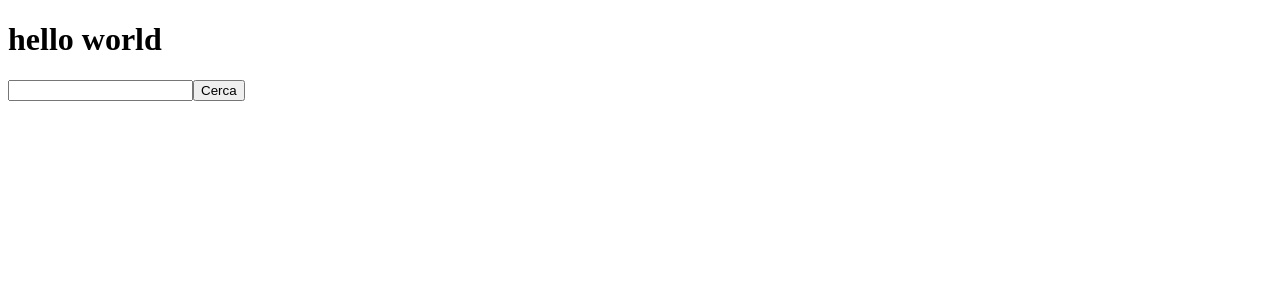
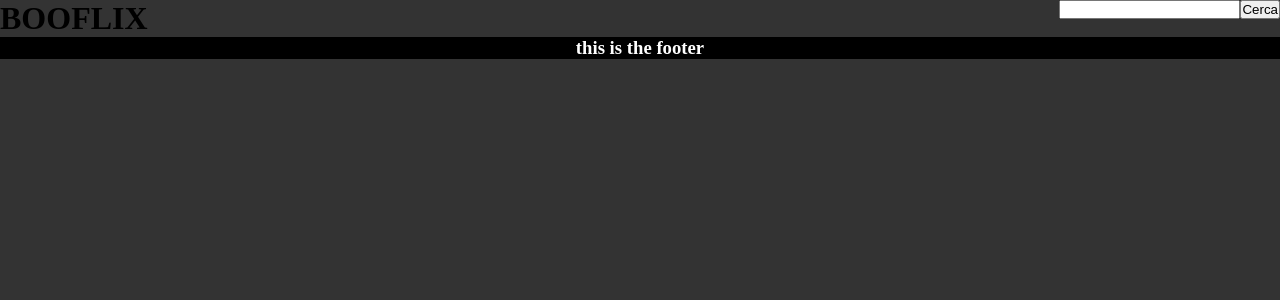
Before and after one commit to valentinobellini/react-boolflix, a React (Vite) app: page / in a window 1280 px wide. Shown: the top 300 px of the page. Built offline with nearby package versions, Linux system fonts and the light colour scheme.

Commit message:
create context, page and components, separate list logic and card logic in spearate components, change rating logic

```diff
--- a/src/App.jsx
+++ b/src/App.jsx
@@ -1,8 +1,21 @@
 import { useState } from 'react';
 import axios from 'axios';
 
-import { FontAwesomeIcon } from '@fortawesome/react-fontawesome';
-import { faStar } from '@fortawesome/free-solid-svg-icons';
+// importo elementi react-router-dom
+import { BrowserRouter as Router, Routes, Route } from "react-router-dom";
+// importa il provider
+import GlobalContext from './contexts/GlobalContext';
+
+
+
+
+// importa componenti
+import Header from './components/Header'
+import Footer from './components/Footer'
+import ResultsList from './components/ResultsList'
+
+
+
 
 function App() {
 
@@ -32,117 +45,14 @@ function App() {
 
   return (
     <>
+      <GlobalContext.Provider value={{ query, movies, series, setQuery, fetchResults }}>
 
-      {/* render movies list */}
-      <h1>hello world</h1>
+        <Header></Header>
+        <ResultsList></ResultsList>
 
+        <Footer></Footer>
 
-      <div>
-        <input
-          type="text"
-          value={query}
-          onChange={(e) => setQuery(e.target.value)}
-        />
-        <button onClick={fetchResults}>Cerca</button>
-
-      </div>
-
-      <div>
-        {movies.length > 0 && <h2 className='list-title' >Movies:</h2>}
-        {/* Mostra i risultati */}
-        {movies.map((movie) => (
-          <div key={movie.id}>
-            {/* immagine copertina */}
-            <img src={`https://image.tmdb.org/t/p/w342/${movie.poster_path}`} alt="movie.title" />
-            <h2>{movie.title}</h2>
-            <p>{movie.original_title}</p>
-
-            {movie.original_language === 'en' && (
-              <img className='flag' src="https://flagicons.lipis.dev/flags/4x3/gb.svg" alt="Flag of English" />
-            )}
-            {movie.original_language === 'it' && (
-              <img className='flag' src="https://flagicons.lipis.dev/flags/4x3/it.svg" alt="Bandiera italiana" />
-            )}
-            {movie.original_language === 'es' && (
-              <img className='flag' src="https://flagicons.lipis.dev/flags/4x3/es.svg" alt="Bandera española" />
-            )}
-            {movie.original_language === 'fr' && (
-              <img className='flag' src="https://flagicons.lipis.dev/flags/4x3/fr.svg" alt="Drapeau français" />
-            )}
-            {movie.original_language === 'de' && (
-              <img className='flag' src="https://flagicons.lipis.dev/flags/4x3/de.svg" alt="Deutsche Flagge" />
-            )}
-            {movie.original_language === 'ja' && (
-              <img className='flag' src="https://flagicons.lipis.dev/flags/4x3/jp.svg" alt="Deutsche Flagge" />
-            )}
-            {!['en', 'it', 'es', 'fr', 'de', 'ja'].includes(movie.original_language) && (
-              <p>{movie.original_language}</p>
-            )}
-
-            {/* rating */}
-            <p>
-              {Math.ceil(movie.vote_average / 2) >= 1 && <FontAwesomeIcon className="star" icon={faStar} />}
-              {Math.ceil(movie.vote_average / 2) >= 2 && <FontAwesomeIcon className="star" icon={faStar} />}
-              {Math.ceil(movie.vote_average / 2) >= 3 && <FontAwesomeIcon className="star" icon={faStar} />}
-              {Math.ceil(movie.vote_average / 2) >= 4 && <FontAwesomeIcon className="star" icon={faStar} />}
-              {Math.ceil(movie.vote_average / 2) >= 5 && <FontAwesomeIcon className="star" icon={faStar} />}
-            </p>
-
-          </div>
-        ))}
-      </div>
-
-
-
-
-
-
-      {/* render series list */}
-
-      <div>
-        {series.length > 0 && <h2 className='list-title' >Series:</h2>}
-        {/* Mostra i risultati */}
-        {series.map((serie) => (
-          <div key={serie.id}>
-            {/* immagine copertina */}
-            <img src={`https://image.tmdb.org/t/p/w342/${serie.poster_path}`} alt="serie.title" />
-            <h2>{serie.name}</h2>
-            <p>{serie.original_name}</p>
-
-            {serie.original_language === 'en' && (
-              <img className='flag' src="https://flagicons.lipis.dev/flags/4x3/gb.svg" alt="Flag of English" />
-            )}
-            {serie.original_language === 'it' && (
-              <img className='flag' src="https://flagicons.lipis.dev/flags/4x3/it.svg" alt="Bandiera italiana" />
-            )}
-            {serie.original_language === 'es' && (
-              <img className='flag' src="https://flagicons.lipis.dev/flags/4x3/es.svg" alt="Bandera española" />
-            )}
-            {serie.original_language === 'fr' && (
-              <img className='flag' src="https://flagicons.lipis.dev/flags/4x3/fr.svg" alt="Drapeau français" />
-            )}
-            {serie.original_language === 'de' && (
-              <img className='flag' src="https://flagicons.lipis.dev/flags/4x3/de.svg" alt="Deutsche Flagge" />
-            )}
-            {serie.original_language === 'ja' && (
-              <img className='flag' src="https://flagicons.lipis.dev/flags/4x3/jp.svg" alt="Deutsche Flagge" />
-            )}
-            {!['en', 'it', 'es', 'fr', 'de', 'ja'].includes(serie.original_language) && (
-              <p>{serie.original_language}</p>
-            )}
-
-
-            {/* rating */}
-            <p>
-              {Math.ceil(serie.vote_average / 2) >= 1 && <FontAwesomeIcon className="star" icon={faStar} />}
-              {Math.ceil(serie.vote_average / 2) >= 2 && <FontAwesomeIcon className="star" icon={faStar} />}
-              {Math.ceil(serie.vote_average / 2) >= 3 && <FontAwesomeIcon className="star" icon={faStar} />}
-              {Math.ceil(serie.vote_average / 2) >= 4 && <FontAwesomeIcon className="star" icon={faStar} />}
-              {Math.ceil(serie.vote_average / 2) >= 5 && <FontAwesomeIcon className="star" icon={faStar} />}
-            </p>
-          </div>
-        ))}
-      </div>
+      </GlobalContext.Provider>
     </>
   );
 }
--- /dev/null
+++ b/src/components/Footer.jsx
@@ -0,0 +1,11 @@
+export default function Footer() {
+    return (
+
+        <>
+            <footer>
+                <h3>this is the footer</h3>
+            </footer>
+
+        </>
+    )
+}
--- /dev/null
+++ b/src/components/Header.jsx
@@ -0,0 +1,18 @@
+// importa componenti
+import SearchBar from './SearchBar'
+import Logo from './Logo'
+
+
+export default function Header() {
+
+
+    return (
+        <>
+            <header>
+                <Logo />
+                <SearchBar />
+            </header>
+
+        </>
+    )
+}
--- /dev/null
+++ b/src/components/Logo.jsx
@@ -0,0 +1,9 @@
+export default function Logo() {
+
+
+    return (
+        <>
+            <h1>BOOFLIX</h1>
+        </>
+    )
+}
--- /dev/null
+++ b/src/components/ResultCard.jsx
@@ -0,0 +1,68 @@
+import { FontAwesomeIcon } from '@fortawesome/react-fontawesome';
+import { faStar } from '@fortawesome/free-solid-svg-icons';
+
+
+export default function ResultsCard({ movie }) {
+
+
+    // logica rating
+
+    const rating = Math.ceil(movie.vote_average / 2);
+
+    function calculateRating() {
+
+        const stars = [];
+
+        for (let i = 1; i <= 5; i++) {
+            stars.push(
+                <FontAwesomeIcon
+                    className="star"
+                    key={i}
+                    icon={faStar}
+                    style={{ color: i <= rating ? 'gold' : 'white' }}
+                />
+            );
+        }
+        return stars;
+    }
+
+
+
+    return (
+        <div key={movie.id}>
+            {/* immagine copertina */}
+            <img src={`https://image.tmdb.org/t/p/w342/${movie.poster_path}`} alt={movie.title} />
+            <h2>{movie.title}</h2>
+            <p>{movie.original_title}</p>
+
+            {movie.original_language === 'en' && (
+                <img className='flag' src="https://flagicons.lipis.dev/flags/4x3/gb.svg" alt="Flag of English" />
+            )}
+            {movie.original_language === 'it' && (
+                <img className='flag' src="https://flagicons.lipis.dev/flags/4x3/it.svg" alt="Bandiera italiana" />
+            )}
+            {movie.original_language === 'es' && (
+                <img className='flag' src="https://flagicons.lipis.dev/flags/4x3/es.svg" alt="Bandera española" />
+            )}
+            {movie.original_language === 'fr' && (
+                <img className='flag' src="https://flagicons.lipis.dev/flags/4x3/fr.svg" alt="Drapeau français" />
+            )}
+            {movie.original_language === 'de' && (
+                <img className='flag' src="https://flagicons.lipis.dev/flags/4x3/de.svg" alt="Deutsche Flagge" />
+            )}
+            {movie.original_language === 'ja' && (
+                <img className='flag' src="https://flagicons.lipis.dev/flags/4x3/jp.svg" alt="Deutsche Flagge" />
+            )}
+            {!['en', 'it', 'es', 'fr', 'de', 'ja'].includes(movie.original_language) && (
+                <p>{movie.original_language}</p>
+            )}
+
+            {/* rating */}
+
+            <p>
+                {calculateRating()}
+            </p>
+
+        </div>
+    );
+}
--- /dev/null
+++ b/src/components/ResultsList.jsx
@@ -0,0 +1,23 @@
+import { useContext } from "react";
+import GlobalContext from './../contexts/GlobalContext'
+
+import ResultCard from './ResultCard';
+
+
+
+
+export default function ResultsList() {
+
+    const { movies } = useContext(GlobalContext);
+
+    return (
+        <div>
+            {movies.length > 0 && <h2 className="list-title">Movies:</h2>}
+
+
+            {movies.map((movie) => (
+                <ResultCard key={movie.id} movie={movie} />
+            ))}
+        </div>
+    );
+}
--- /dev/null
+++ b/src/components/SearchBar.jsx
@@ -0,0 +1,31 @@
+import { useContext } from "react";
+import GlobalContext from './../contexts/GlobalContext'
+
+// funzione per intercettare Ctrl + Enter all'interno del text area e inviare il form
+const handleKeyDown = (event, fetchResults) => {
+    if (event.key === "Enter" && event.ctrlKey) {
+        event.preventDefault(); // Evita di andare a capo
+        fetchResults(event); // Invia il form
+    }
+};
+
+export default function SearchBar() {
+    const { query, setQuery, fetchResults } = useContext(GlobalContext);
+
+    return (
+        <div className="searchbar">
+            <input
+                type="text"
+                value={query}
+                onChange={(e) => setQuery(e.target.value)}
+                onKeyDown={(e) => handleKeyDown(e, fetchResults)}
+            />
+            <button
+                type="submit"
+                onClick={fetchResults}
+            >
+                Cerca
+            </button>
+        </div>
+    );
+}
--- /dev/null
+++ b/src/contexts/GlobalContext.jsx
@@ -0,0 +1,5 @@
+import { createContext } from "react";
+
+const GlobalContext = createContext();
+
+export default GlobalContext;
--- a/src/index.css
+++ b/src/index.css
@@ -1,3 +1,38 @@
+* {
+    margin: 0;
+    padding: 0;
+    box-sizing: border-box;
+}
+
+
+body {
+    background-color: rgb(51, 51, 51);
+}
+
+header {
+    display: flex;
+    justify-content: space-between;
+}
+
+
+
+
+
+
+footer {
+    background-color: black;
+    color: white;
+    text-align: center;
+}
+
+
+
+
+
+
+
+
+
 .flag {
     max-width: 25px;
     border: 1px solid #808080;
```
Also changed, not shown: src/pages/HomePage.jsx (added), src/pages/ListsPage.jsx (added), 1 other file (tests, documents, lock files or other folders).
